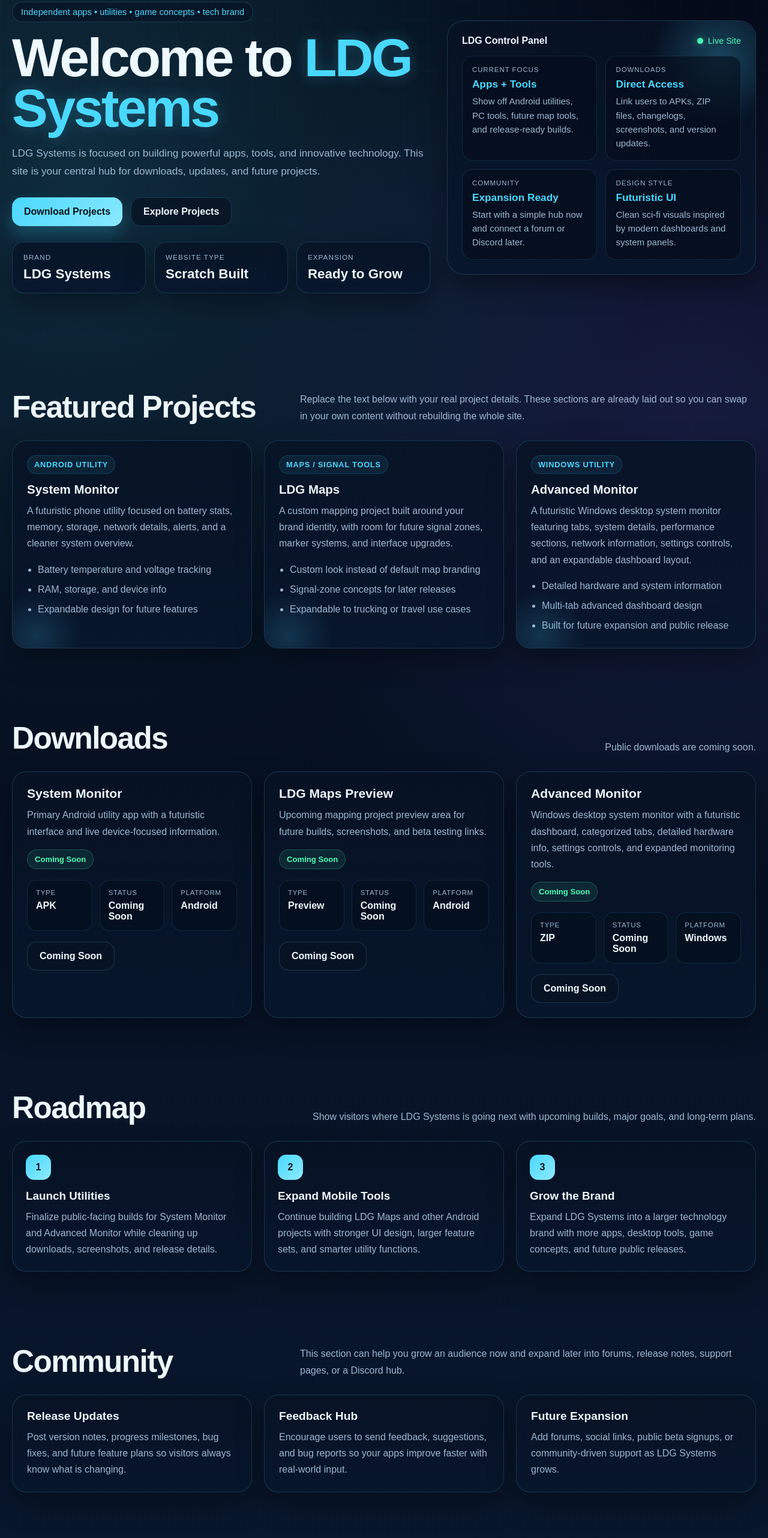
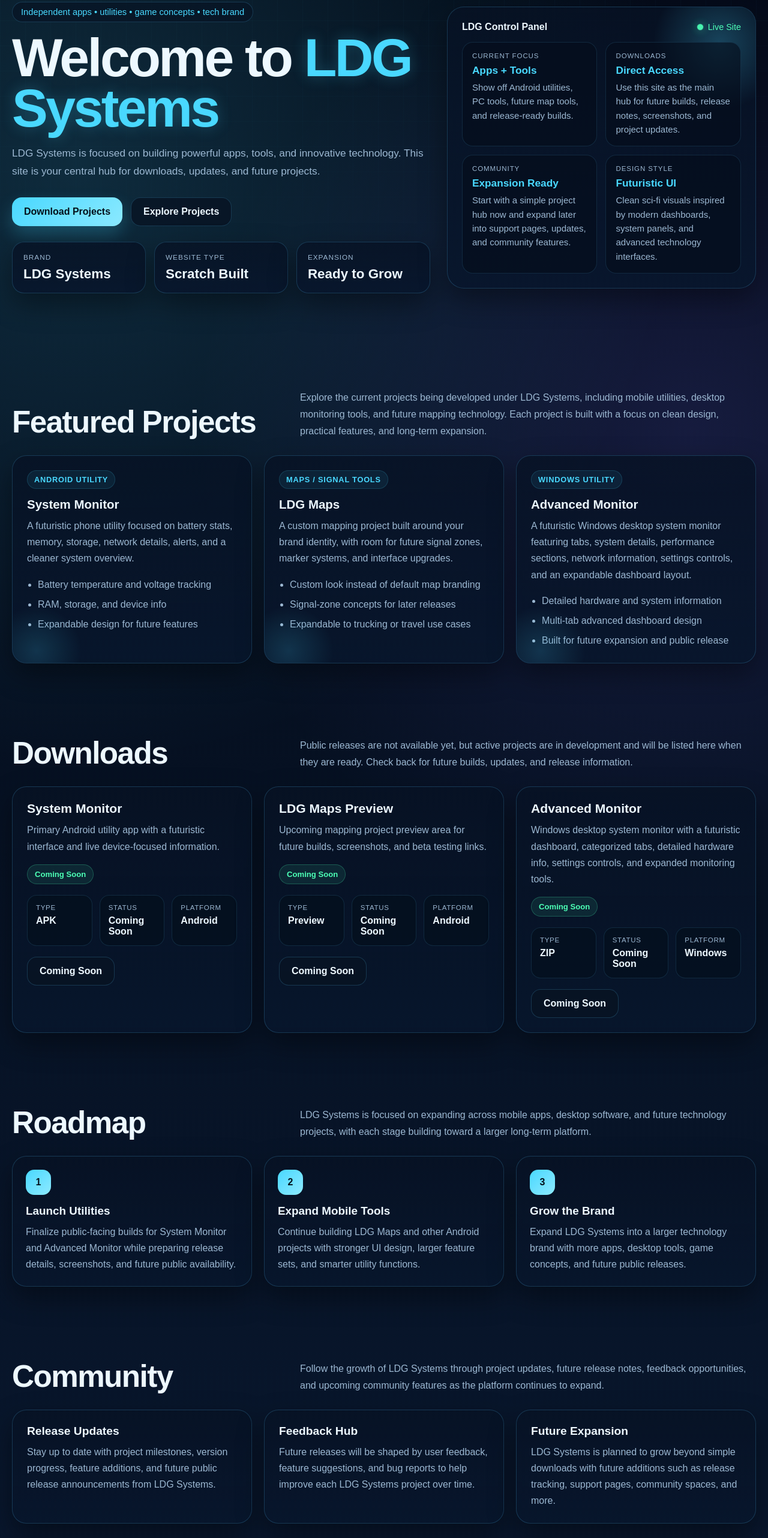
Before and after one commit to macclary51-prog/ldgsystems, a plain HTML site: page index.html in a window 1280 px wide. Shown: the part 176-2740 px from the top of the page at 60% size. Drawn offline with Linux system fonts and the light colour scheme.

Commit message:
Update text content for clarity and detail

```diff
--- a/index.html
+++ b/index.html
@@ -863,17 +863,17 @@
             <div class="system-box">
               <small>Downloads</small>
               <strong>Direct Access</strong>
-              <p>Link users to APKs, ZIP files, changelogs, screenshots, and version updates.</p>
+              <p>Use this site as the main hub for future builds, release notes, screenshots, and project updates.</p>
             </div>
             <div class="system-box">
               <small>Community</small>
               <strong>Expansion Ready</strong>
-              <p>Start with a simple hub now and connect a forum or Discord later.</p>
+              <p>Start with a simple project hub now and expand later into support pages, updates, and community features.</p>
             </div>
             <div class="system-box">
               <small>Design Style</small>
               <strong>Futuristic UI</strong>
-              <p>Clean sci-fi visuals inspired by modern dashboards and system panels.</p>
+              <p>Clean sci-fi visuals inspired by modern dashboards, system panels, and advanced technology interfaces.</p>
             </div>
           </div>
         </aside>
@@ -887,8 +887,7 @@
             <h2>Featured Projects</h2>
           </div>
           <p>
-            Replace the text below with your real project details. These sections are already laid out so you can
-            swap in your own content without rebuilding the whole site.
+            Explore the current projects being developed under LDG Systems, including mobile utilities, desktop monitoring tools, and future mapping technology. Each project is built with a focus on clean design, practical features, and long-term expansion.
           </p>
         </div>
 
@@ -945,7 +944,7 @@
             <h2>Downloads</h2>
           </div>
           <p>
-            Public downloads are coming soon.
+            Public releases are not available yet, but active projects are in development and will be listed here when they are ready. Check back for future builds, updates, and release information.
           </p>
         </div>
 
@@ -1047,7 +1046,7 @@
             <h2>Roadmap</h2>
           </div>
           <p>
-            Show visitors where LDG Systems is going next with upcoming builds, major goals, and long-term plans.
+            LDG Systems is focused on expanding across mobile apps, desktop software, and future technology projects, with each stage building toward a larger long-term platform.
           </p>
         </div>
 
@@ -1055,7 +1054,7 @@
           <article class="timeline-card">
             <div class="step">1</div>
             <h3>Launch Utilities</h3>
-            <p>Finalize public-facing builds for System Monitor and Advanced Monitor while cleaning up downloads, screenshots, and release details.</p>
+            <p>Finalize public-facing builds for System Monitor and Advanced Monitor while preparing release details, screenshots, and future public availability.</p>
           </article>
 
           <article class="timeline-card">
@@ -1080,24 +1079,24 @@
             <h2>Community</h2>
           </div>
           <p>
-            This section can help you grow an audience now and expand later into forums, release notes, support pages, or a Discord hub.
+            Follow the growth of LDG Systems through project updates, future release notes, feedback opportunities, and upcoming community features as the platform continues to expand.
           </p>
         </div>
 
         <div class="community-grid">
           <article class="community-card">
             <h3>Release Updates</h3>
-            <p>Post version notes, progress milestones, bug fixes, and future feature plans so visitors always know what is changing.</p>
+            <p>Stay up to date with project milestones, version progress, feature additions, and future public release announcements from LDG Systems.</p>
           </article>
 
           <article class="community-card">
             <h3>Feedback Hub</h3>
-            <p>Encourage users to send feedback, suggestions, and bug reports so your apps improve faster with real-world input.</p>
+            <p>Future releases will be shaped by user feedback, feature suggestions, and bug reports to help improve each LDG Systems project over time.</p>
           </article>
 
           <article class="community-card">
             <h3>Future Expansion</h3>
-            <p>Add forums, social links, public beta signups, or community-driven support as LDG Systems grows.</p>
+            <p>LDG Systems is planned to grow beyond simple downloads with future additions such as release tracking, support pages, community spaces, and more.</p>
           </article>
         </div>
       </div>
@@ -1170,7 +1169,7 @@
             <h2>Contact</h2>
           </div>
           <p>
-            Keep this section simple for now, then replace placeholder details with your real support email or business contact when ready.
+            Use this section for future business inquiries, app support, privacy questions, and general contact as LDG Systems continues to grow.
           </p>
         </div>
 
@@ -1186,13 +1185,13 @@
               <div class="contact-box">
                 <small>Support</small>
                 <strong>Privacy & App Support</strong>
-                <p>Replace this with your real email address before publishing publicly.</p>
+                <p>Support contact information will be added here for app help, privacy questions, and general inquiries.</p>
               </div>
 
               <div class="contact-box">
                 <small>Website Use</small>
                 <strong>Downloads + Updates</strong>
-                <p>Use this site as your main hub for releases, changelogs, screenshots, and policy pages.</p>
+                <p>Use this site as your main hub for releases, changelogs, screenshots, policy pages, and future project information.</p>
               </div>
             </div>
 
```
